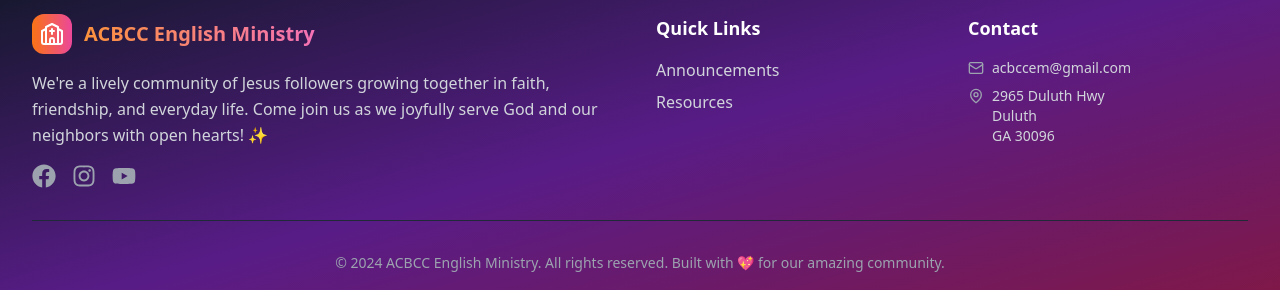
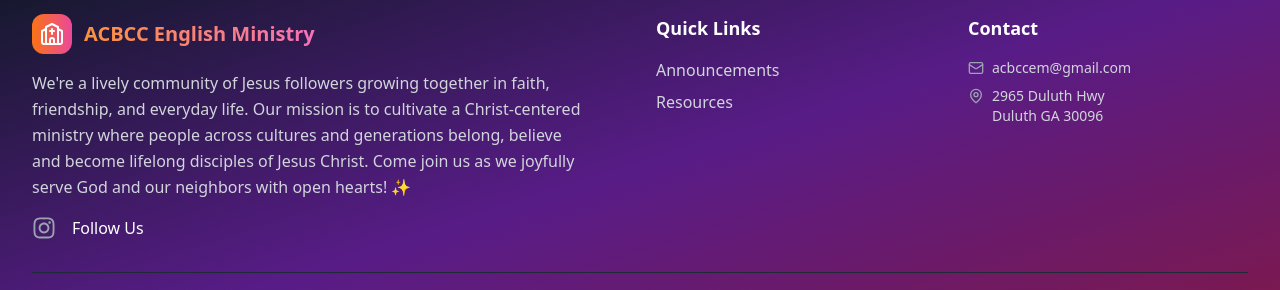
Before and after one commit to xploreout/em-0708, a React (Vite) app: page / in a window 1280 px wide. Shown: the part 4757-5047 px from the top of the page. Built offline with nearby package versions, Linux system fonts and the light colour scheme.

Commit message:
add footer mission"

```diff
--- a/src/components/Footer.tsx
+++ b/src/components/Footer.tsx
@@ -5,7 +5,7 @@ import { FaInstagram, FaFacebook, FaYoutube } from 'react-icons/fa'
 const Footer = () => {
   const [showMap, setShowMap] = useState(false)
 
-  const address = '2965 Duluth Hwy, Duluth, GA 30096'
+  const address = '2965 Duluth Hwy, Duluth GA 30096'
   const googleMapsUrl = `https://www.google.com/maps/embed/v1/place?key=AIzaSyBFw0Qbyq9zTFTd-tUY6dronpxnlwSugjY&q=${encodeURIComponent(
     address
   )}`
@@ -24,31 +24,36 @@ const Footer = () => {
                 ACBCC English Ministry
               </h3>
             </div>
-            <p className='text-gray-300 mb-4 leading-relaxed'>
-              We're a lively community of Jesus followers growing together in faith, friendship, and everyday life. Come join us as we joyfully serve God and our neighbors with open hearts! ✨
+            <p className='text-gray-300 mb-4 leading-relaxed mr-10'>
+              We're a lively community of Jesus followers growing together in
+              faith, friendship, and everyday life. Our mission is to cultivate
+              a Christ-centered ministry where people across cultures and
+              generations belong, believe and become lifelong disciples of Jesus
+              Christ. Come join us as we joyfully serve God and our neighbors
+              with open hearts! ✨
             </p>
             <div className='flex space-x-4'>
-              <a
+              {/* <a
                 href='#'
                 className='text-gray-400 hover:text-orange-400 transition-colors duration-200 transform hover:scale-110'
                 aria-label='Facebook'
               >
                 <FaFacebook className='h-6 w-6' />
-              </a>
+              </a> */}
               <a
                 href='https://www.instagram.com/acbccem/'
                 className='text-gray-400 hover:text-pink-400 transition-colors duration-200 transform hover:scale-110'
                 aria-label='Instagram'
               >
                 <FaInstagram className='h-6 w-6' />
-              </a>
-              <a
+              </a> <span>Follow Us</span>
+              {/* <a
                 href='#'
                 className='text-gray-400 hover:text-purple-400 transition-colors duration-200 transform hover:scale-110'
                 aria-label='YouTube'
               >
                 <FaYoutube className='h-6 w-6' />
-              </a>
+              </a> */}
             </div>
           </div>
 
```
